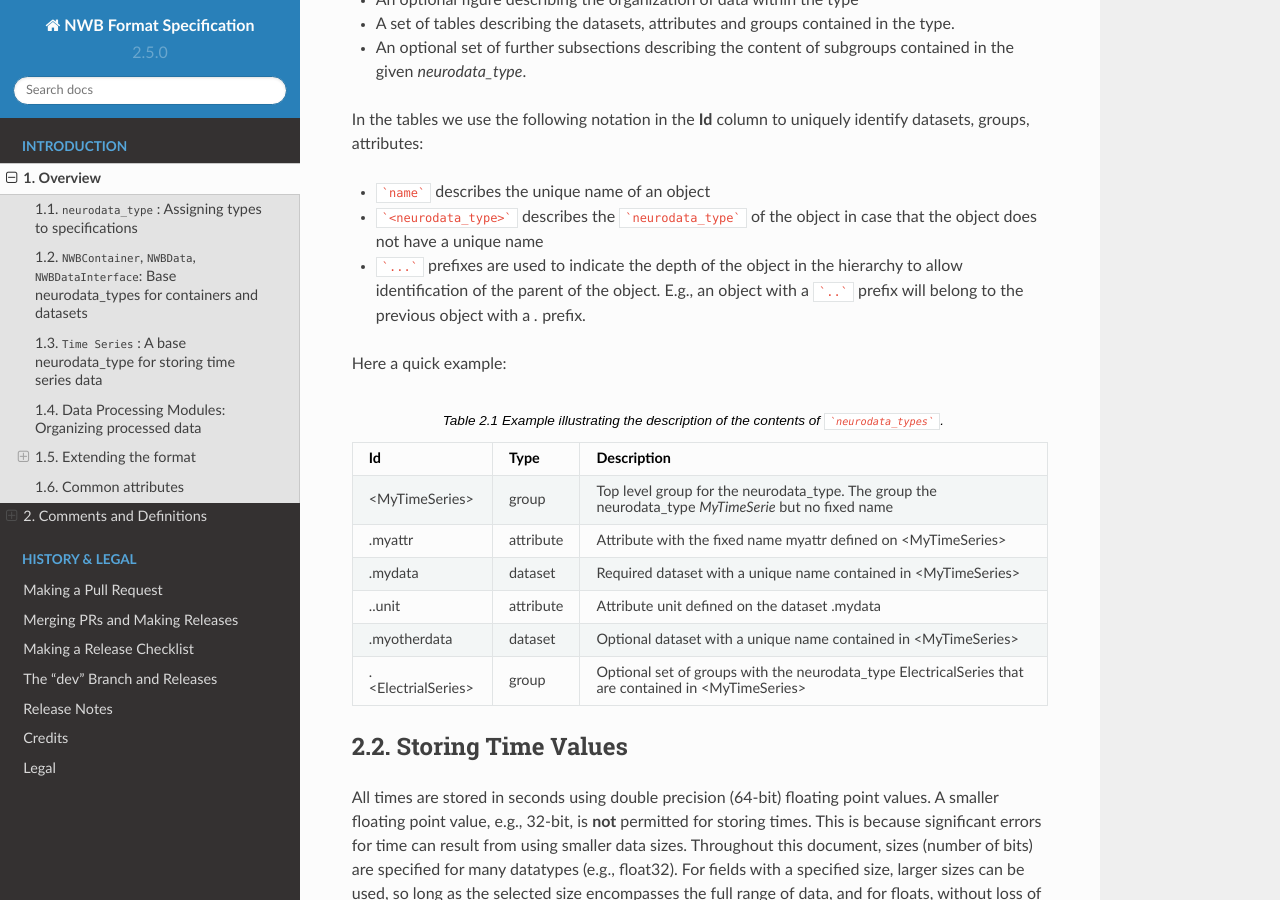
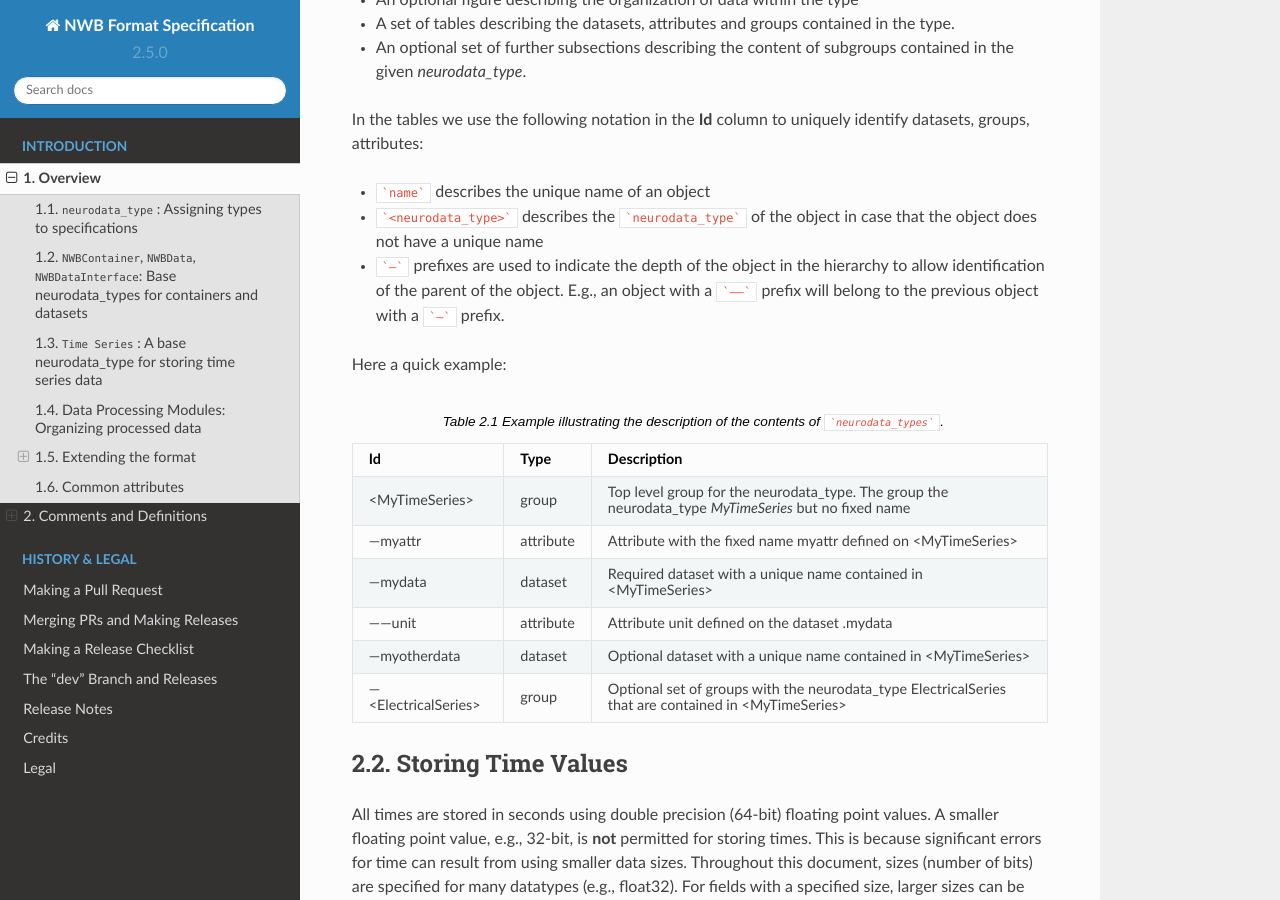
Before and after one commit to NeurodataWithoutBorders/nwb-schema, a Sphinx documentation site: the page built from docs/format/source/format_description.rst, in a window 1280 px wide and 900 px high, scrolled down 4645 px. Built offline with Sphinx 7.4.7 and the Read the Docs theme 2.0.0, drawn with Linux system fonts in a browser that asks for light colours.

````diff
--- a/docs/format/source/conf_doc_autogen.py
+++ b/docs/format/source/conf_doc_autogen.py
@@ -70,7 +70,7 @@ spec_appreviate_main_object_doc_in_tables = True
 spec_show_title_for_tables = True
 
 # Char to be used as prefix to indicate the depth of an object in the specification hierarchy
-spec_table_depth_char = '.' # '→' '.'
+spec_table_depth_char = '---' # '→' '.'
 
 # Add a LaTeX clearpage after each main section describing a neurodata_type. This helps in LaTeX to keep the ordering
 # of figures, tables, and code blocks consistent in particular when the hierarchy_plots are included
--- a/docs/format/source/format_description.rst
+++ b/docs/format/source/format_description.rst
@@ -237,28 +237,29 @@ In the tables we use the following notation in the **Id** column to uniquely ide
 
 * ```name``` describes the unique name of an object
 * ```<neurodata_type>``` describes the ```neurodata_type``` of the object in case that the object does not have a unique name
-* ```...``` prefixes are used to indicate the depth of the object in the hierarchy to allow identification of the parent of the object. E.g., an object with a ```..``` prefix will belong to the previous object with a `.` prefix.
+* ```—``` prefixes are used to indicate the depth of the object in the hierarchy to allow identification of the parent
+  of the object. E.g., an object with a ```——``` prefix will belong to the previous object with a ```—``` prefix.
 
 Here a quick example:
 
-.. tabularcolumns:: |p{4cm}|p{1cm}|p{10cm}|
+.. tabularcolumns:: |p{5cm}|p{1cm}|p{9cm}|
 .. table:: Example illustrating the description of the contents of ```neurodata_types```.
     :class: longtable
 
     +---------------------------+-------------+---------------------------------------------------------------------------------------------------------+
     | Id                        | Type        | Description                                                                                             |
     +===========================+=============+=========================================================================================================+
-    | <MyTimeSeries>            | group       | Top level group for the neurodata_type. The group the neurodata_type *MyTimeSerie*  but no fixed name   |
+    | <MyTimeSeries>            | group       | Top level group for the neurodata_type. The group the neurodata_type *MyTimeSeries* but no fixed name   |
     +---------------------------+-------------+---------------------------------------------------------------------------------------------------------+
-    | .myattr                   | attribute   | Attribute with the fixed name myattr defined on <MyTimeSeries>                                          |
+    | —myattr                   | attribute   | Attribute with the fixed name myattr defined on <MyTimeSeries>                                          |
     +---------------------------+-------------+---------------------------------------------------------------------------------------------------------+
-    | .mydata                   | dataset     | Required dataset with a unique name contained in <MyTimeSeries>                                         |
+    | —mydata                   | dataset     | Required dataset with a unique name contained in <MyTimeSeries>                                         |
     +---------------------------+-------------+---------------------------------------------------------------------------------------------------------+
-    | ..unit                    | attribute   | Attribute unit defined on the dataset .mydata                                                           |
+    | ——unit                    | attribute   | Attribute unit defined on the dataset .mydata                                                           |
     +---------------------------+-------------+---------------------------------------------------------------------------------------------------------+
-    | .myotherdata              | dataset     | Optional dataset with a unique name contained in <MyTimeSeries>                                         |
+    | —myotherdata              | dataset     | Optional dataset with a unique name contained in <MyTimeSeries>                                         |
     +---------------------------+-------------+---------------------------------------------------------------------------------------------------------+
-    | .<ElectrialSeries>        | group       | Optional set of groups with the neurodata_type ElectricalSeries that are contained in <MyTimeSeries>    |
+    | —<ElectricalSeries>       | group       | Optional set of groups with the neurodata_type ElectricalSeries that are contained in <MyTimeSeries>    |
     +---------------------------+-------------+---------------------------------------------------------------------------------------------------------+
 
 
````
